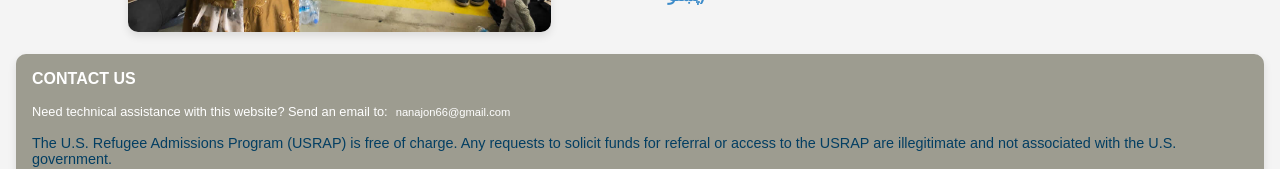
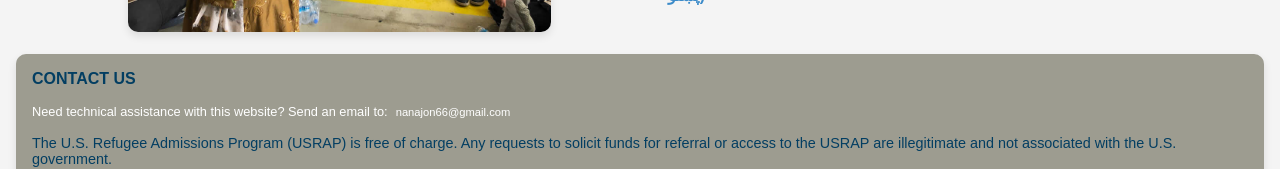
Before and after one commit to Refugee-Aid-Capstone/refugee-aid-fe, a React (Create React App) app: page /Contact in a window 1280 px wide. Shown: the part 449-618 px from the top of the page. Built offline with nearby package versions, Linux system fonts and the light colour scheme.

Commit message:
refactor: Add helpful resources to navbar

```diff
--- a/src/Components/Contact/Contact.scss
+++ b/src/Components/Contact/Contact.scss
@@ -112,7 +112,8 @@ $font-stack: 'Arial', sans-serif;
 
     h2, h3 {
         font-size: 1rem;
-        color: #fff;
+        // color: #fff;
+        color: #033e62;
     }
 
     .small-text {
```
